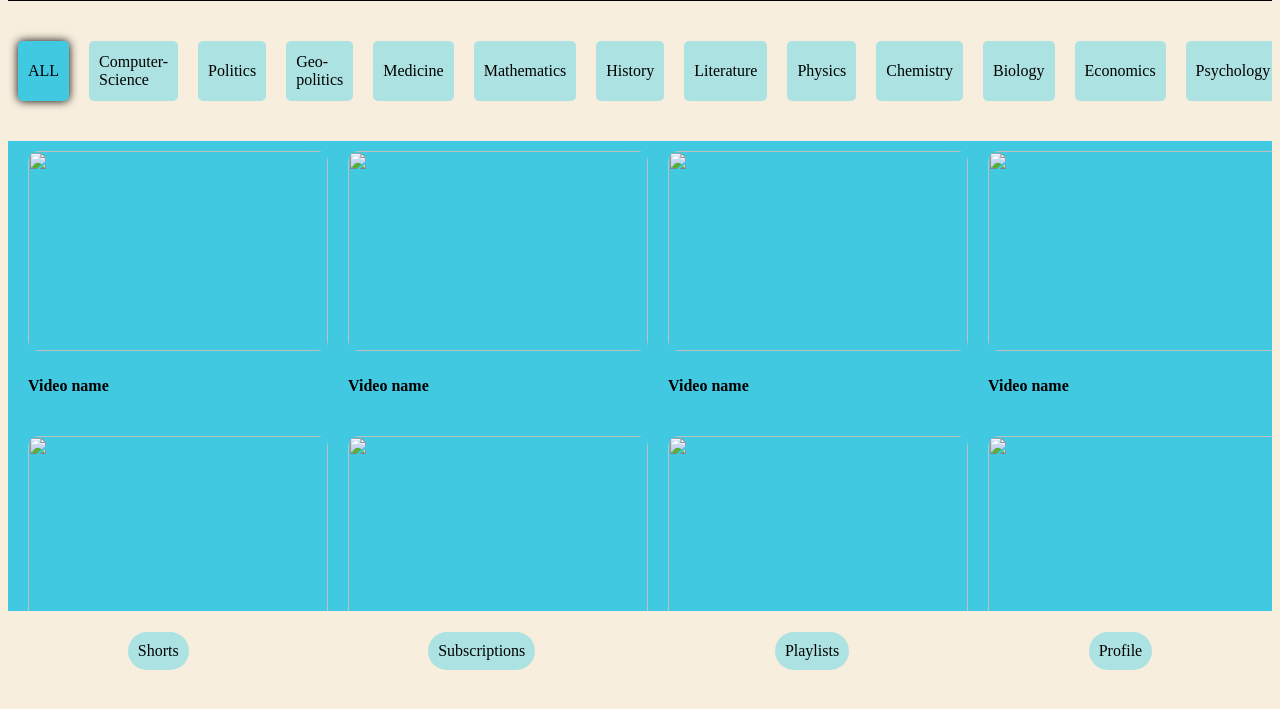
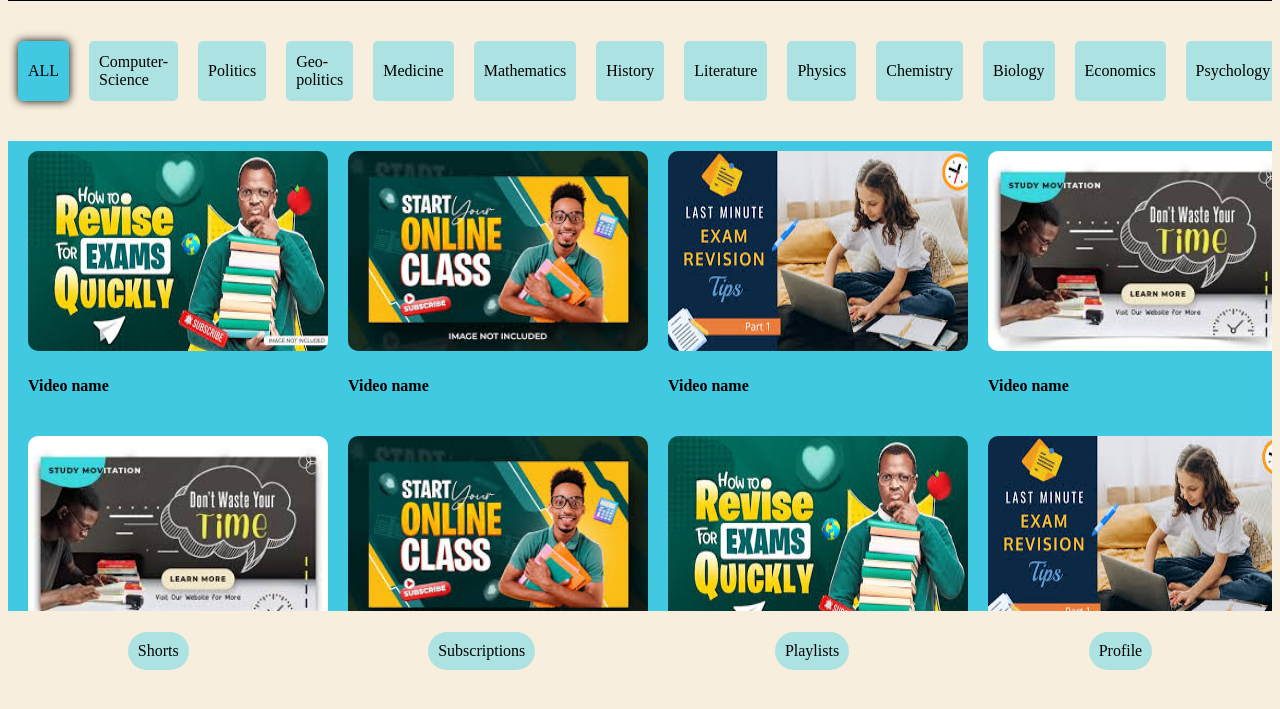
Before and after one commit to Bhaskar-459/Shiksha-samaj, a plain HTML site: page home.html in a window 1280 px wide. Shown: the part 91-800 px from the top of the page. Drawn offline with Linux system fonts and the light colour scheme.

Commit message:
public v3

```diff
--- a/home.html
+++ b/home.html
@@ -54,117 +54,117 @@
     <div class="vid-contain">
         <div class="row">
             <div class="col">
-                <a href="./video.html"><img src="./resoucres/r1.png" alt=""></a>
+                <a href="./video.html"><img src="./resources/r1.png" alt=""></a>
                 <h4>Video name</h4>
             </div>
             <div class="col">
-                <a href="./video.html"><img src="./resoucres/r2.png" alt=""></a>
+                <a href="./video.html"><img src="./resources/r2.png" alt=""></a>
 
                 <h4>Video name</h4>
             </div>
             <div class="col">
-                <a href="./video.html"><img src="./resoucres/r4.png" alt=""></a>
+                <a href="./video.html"><img src="./resources/r4.png" alt=""></a>
 
                 <h4>Video name</h4>
             </div>
             <div class="col">
-                <a href="./video.html"><img src="./resoucres/r5.png" alt=""></a>
+                <a href="./video.html"><img src="./resources/r5.png" alt=""></a>
 
                 <h4>Video name</h4>
             </div>
             <div class="col">
-                <a href="./video.html"><img src="./resoucres/r3.png" alt=""></a>
+                <a href="./video.html"><img src="./resources/r3.png" alt=""></a>
 
                 <h4>Video name</h4>
             </div>
             <div class="col">
-                <a href="./video.html"><img src="./resoucres/r4.png" alt=""></a>
+                <a href="./video.html"><img src="./resources/r4.png" alt=""></a>
 
                 <h4>Video name</h4>
             </div>
             <div class="col">
-                <a href="./video.html"><img src="./resoucres/r5.png" alt=""></a>
+                <a href="./video.html"><img src="./resources/r5.png" alt=""></a>
 
                 <h4>Video name</h4>
             </div>
         </div>
         <div class="row">
             <div class="col">
-                <a href="./video.html"><img src="./resoucres/r5.png" alt=""></a>
+                <a href="./video.html"><img src="./resources/r5.png" alt=""></a>
 
                 <h4>Video name</h4>
             </div>
             <div class="col">
-                <a href="./video.html"><img src="./resoucres/r2.png" alt=""></a>
+                <a href="./video.html"><img src="./resources/r2.png" alt=""></a>
 
                 <h4>Video name</h4>
             </div>
             <div class="col">
-                <a href="./video.html"><img src="./resoucres/r1.png" alt=""></a>
+                <a href="./video.html"><img src="./resources/r1.png" alt=""></a>
 
                 <h4>Video name</h4>
             </div>
             <div class="col">
-                <a href="./video.html"><img src="./resoucres/r4.png" alt=""></a>
+                <a href="./video.html"><img src="./resources/r4.png" alt=""></a>
 
                 <h4>Video name</h4>
             </div>
             <div class="col">
-                <a href="./video.html"><img src="./resoucres/r3.png" alt=""></a>
+                <a href="./video.html"><img src="./resources/r3.png" alt=""></a>
 
                 <h4>Video name</h4>
             </div>
         </div>
         <div class="row">
             <div class="col">
-                <a href="./video.html"><img src="./resoucres/r3.png" alt=""></a>
+                <a href="./video.html"><img src="./resources/r3.png" alt=""></a>
 
                 <h4>Video name</h4>
             </div>
             <div class="col">
-                <a href="./video.html"><img src="./resoucres/r5.png" alt=""></a>
+                <a href="./video.html"><img src="./resources/r5.png" alt=""></a>
 
                 <h4>Video name</h4>
             </div>
             <div class="col">
-                <a href="./video.html"><img src="./resoucres/r2.png" alt=""></a>
+                <a href="./video.html"><img src="./resources/r2.png" alt=""></a>
 
                 <h4>Video name</h4>
             </div>
             <div class="col">
-                <a href="./video.html"><img src="./resoucres/r1.png" alt=""></a>
+                <a href="./video.html"><img src="./resources/r1.png" alt=""></a>
 
                 <h4>Video name</h4>
             </div>
             <div class="col">
-                <a href="./video.html"><img src="./resoucres/r4.png" alt=""></a>
+                <a href="./video.html"><img src="./resources/r4.png" alt=""></a>
 
                 <h4>Video name</h4>
             </div>
         </div>
         <div class="row">
             <div class="col">
-                <a href="./video.html"><img src="./resoucres/r5.png" alt=""></a>
+                <a href="./video.html"><img src="./resources/r5.png" alt=""></a>
 
                 <h4>Video name</h4>
             </div>
             <div class="col">
-                <a href="./video.html"><img src="./resoucres/r1.png" alt=""></a>
+                <a href="./video.html"><img src="./resources/r1.png" alt=""></a>
 
                 <h4>Video name</h4>
             </div>
             <div class="col">
-                <a href="./video.html"><img src="./resoucres/r4.png" alt=""></a>
+                <a href="./video.html"><img src="./resources/r4.png" alt=""></a>
 
                 <h4>Video name</h4>
             </div>
             <div class="col">
-                <a href="./video.html"><img src="./resoucres/r3.png" alt=""></a>
+                <a href="./video.html"><img src="./resources/r3.png" alt=""></a>
 
                 <h4>Video name</h4>
             </div>
             <div class="col">
-                <a href="./video.html"><img src="./resoucres/r2.png" alt=""></a>
+                <a href="./video.html"><img src="./resources/r2.png" alt=""></a>
 
                 <h4>Video name</h4>
             </div>
```
